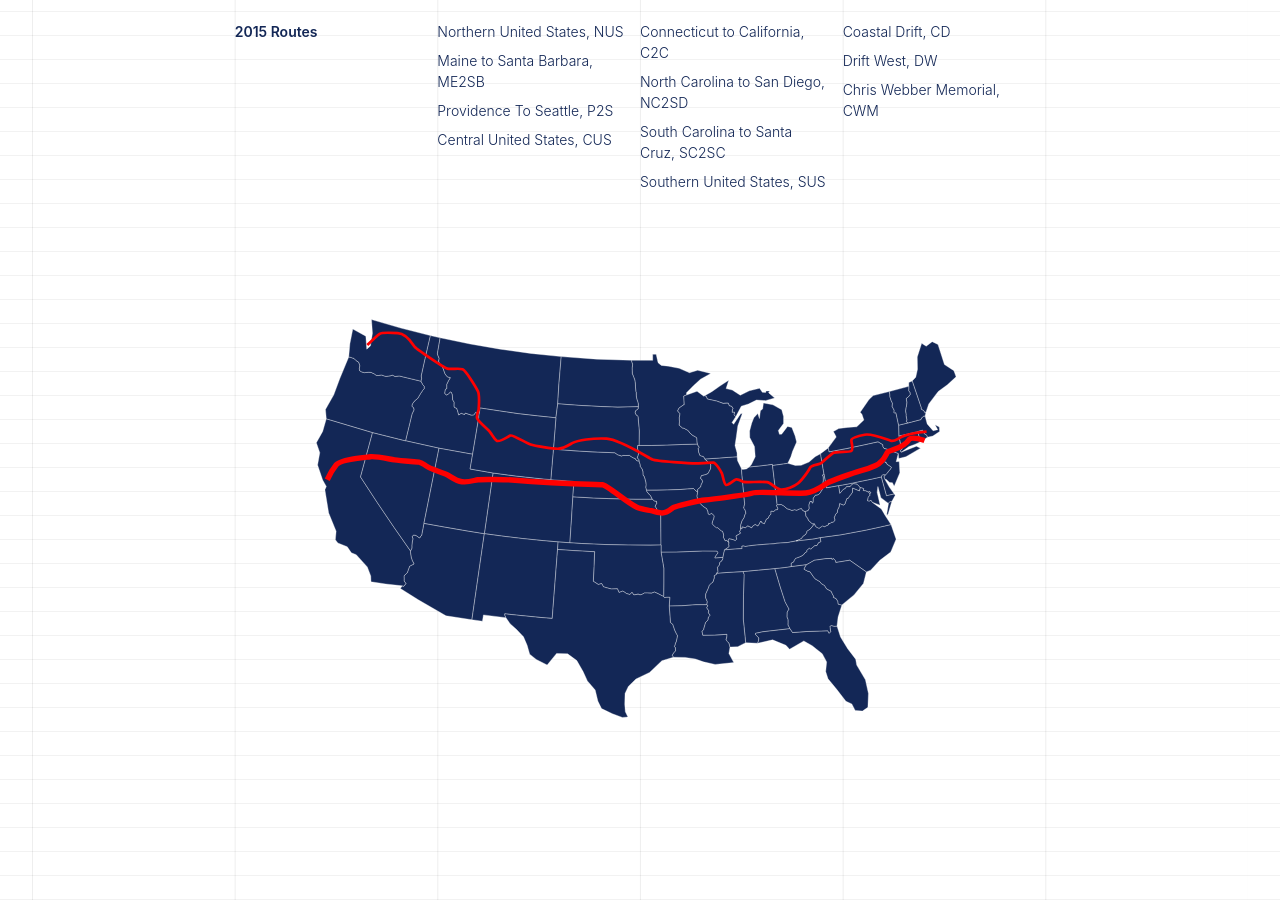
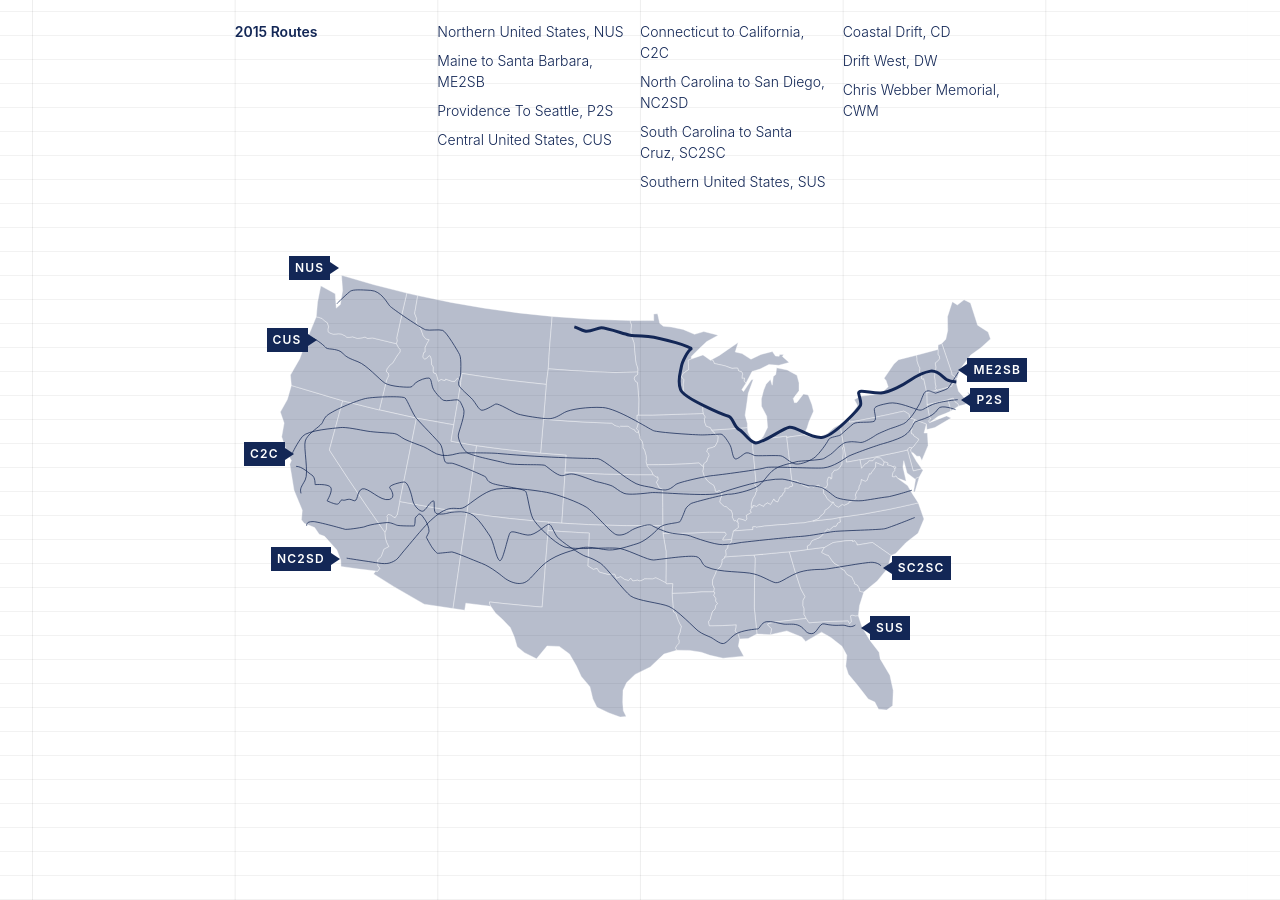
Before and after one commit to morf-studio/babar-2015, a Jekyll site: the page built from index.html, in a window 1280 px wide and 900 px high, scrolled down 6493 px. Built offline with Jekyll 4.4.1, drawn with Linux system fonts in a browser that asks for light colours.

Commit message:
SVG Path Animations are going.
Symbol Refs absolutlely botch and ruin sag animation, so just drop the
path into the html directly if you want to reference it.

Add view box and enable background to keep consistent proportions

```diff
--- a/_includes/footer.html
+++ b/_includes/footer.html
@@ -84,4 +84,6 @@
     document.getElementById("ID").classList.toggle("closed");
   }
 
+
+
 </script>
--- a/css/main.scss
+++ b/css/main.scss
@@ -29,20 +29,32 @@
   color:$navy;
   //border-left:2rem solid $red;
 }
-#Story{
-  //border-left:2px solid $navy;
-}
 
 
+// Fundraising Bar Animations
 #bar-a {max-height:41% ; height:41% ;}
 #bar-b {max-height:50% ; height:50% ;}
 #bar-c {max-height:51% ; height:51% ;}
 #bar-d {max-height:53% ; height:53% ;}
 #bar-e {max-height:100%; height:100%; }
 
+
+// MAP Animations
+.mapContainer{
+  width:(em(300));
+  height:(em(200));
+  @include breakpoint(m) {
+    width:(em(600));
+    height:(em(400));
+  }
+  @include breakpoint(l) {
+    width:(em(900));
+    height:(em(600));
+  }
+}
 .map{
   width:100%;
-  height:80vh;
+  height:100%;
   max-width:100%;
   display: inline-block;
 	fill: currentColor;
@@ -56,25 +68,129 @@
     }
   }
 }
-.routePath{
-  &:hover{
-    stroke-width: 20px;
-    path{
-      stroke-width: 20px;
-    }
-  }
-  &.active{
-    path{
-      animation: dash 2s ease-in-out forwards;
-    }
+
+// Triggers for Route Path Animation
+
+#labelNUS  {
+  @include breakpoint(m) {
+    top:2%; left:9%;
+  };
+  @include breakpoint(l) {
+    left:11%;
   }
 }
+#labelME2SB{
+  @include breakpoint(m) {
+    top:19%; right:3.5%;
+  };
+  @include breakpoint(l) {
+    right:7%;
+  }
+}
+#labelP2S  {
+  @include breakpoint(m) {
+    top:24%; right:6%;
+  };
+  @include breakpoint(l) {
+    right:9%;
+  }
+}
+#labelCUS  {
+  @include breakpoint(m) {
+    top:14%; left:6%;
+  };
+  @include breakpoint(l) {
+    left:8.5%;
+  }
+}
+#labelC2C  {
+  @include breakpoint(m) {
+    top:33%; left:3%;
+  };
+  @include breakpoint(l) {
+    left:6%;
+  }
+}
+#labelNC2SD{
+  @include breakpoint(m) {
+    top:50.5%; left:6%;
+  };
+  @include breakpoint(l) {
+    left:9%;
+  }
+}
+#labelSC2SC{
+  @include breakpoint(m) {
+    top:52%; right:12%;
+  };
+  @include breakpoint(l) {
+    right:15.5%;
+  }
+}
+#labelSUS  {
+  @include breakpoint(m) {
+    top:62%; right:18%;
+  };
+  @include breakpoint(l) {
+    right:20%;
+  }
+}
+
+.trigger{
+  display:none;
+  @include breakpoint(m) {
+    display:block;
+  };
+  font-size:$h6;
+  background-color:$navy;
+  color:$white;
+  padding:.25em .5em;
+  letter-spacing: 0.1em;
+  &:before, &:after{
+    content:'';
+    display: inline-block;
+    position: absolute;
+    top:.5em;
+  }
+}
+.pointer-left{
+  &:before{
+    left: -.75em;
+    border-right:.75em solid $navy;
+    border-top:.5em solid transparent;
+    border-bottom:.5em solid transparent;
+  }
+}
+.pointer-right{
+  &:after{
+    right: -.75em;
+    border-left:.75em solid $navy;
+    border-top:.5em solid transparent;
+    border-bottom:.5em solid transparent;
+  }
+}
+
+.pathAnim{
+
+}
+.path{
+  stroke-dasharray: 1000;
+  stroke-dashoffset: 1000;
+  stroke-width:4;
+  animation: dash 2s ease-in-out forwards infinite;
+}
 @-webkit-keyframes dash {
+  from {
+    stroke-dashoffset: 1000;
+  }
   to {
     stroke-dashoffset: 0;
   }
 }
 @keyframes dash {
+  from {
+    stroke-dashoffset: 1000;
+  }
   to {
     stroke-dashoffset: 0;
   }
@@ -129,13 +245,8 @@
   margin-bottom:0;
 }
 blockquote{
-  //background-color:$red;
-  //color:$white;
   font-size:1.25rem;
   line-height:1.5rem;
-  //padding:1.5rem 0;
-  //padding:4rem;
-  //font-weight:600;
   position:relative;
   margin-left:3rem;
   &:before{
@@ -163,17 +274,7 @@
   position:relative;
   //overflow-x:hidden;
 }
-#WhatIsBB{
-  //color:$white;
-  //background-color:$navy;
-}
 
-.average-line{
-  @include breakpoint(l) {
-    width:100%;
-    border-top: 1px dotted $navy;
-  };
-}
 .fundraiser-name{
   transform:rotate(90deg);
   transform-origin: 6% 75%;
@@ -182,7 +283,3 @@
     transform-origin: 20% 200%;
   };
 }
-
-#Financials {
-  border-top: 2px $red solid;
-}
--- a/index.html
+++ b/index.html
@@ -263,9 +263,42 @@
               </div>
             </div>
           </figcaption>
-          <div class="relative">
-            <div class="absolute top-0 left-0 right-0 bottom-0 z2"> <svg class="map routePath"> <use xlink:href="#P2S"></use> </svg> </div>
-            <div class="absolute top-0 left-0 right-0 bottom-0 z2"> <svg class="map routePath"> <use xlink:href="#C2C"></use> </svg> </div>
+
+        </figure>
+        <div class="relative mapContainer float-center">
+          <!-- Triggers / Labels for Route Path Animation -->
+          <button class="absolute z4 top-0 left-0  pointer-right trigger" id="labelNUS"  onclick="getElementById('pNUS').classList.add('pathAnim');"> NUS </button>
+          <button class="absolute z4 top-0 right-0 pointer-left  trigger" id="labelME2SB"> ME2SB </button>
+          <button class="absolute z4 top-s right-0 pointer-left  trigger" id="labelP2S"  > P2S </button>
+          <button class="absolute z4 top-s left-0  pointer-right trigger" id="labelCUS"  > CUS </button>
+          <button class="absolute z4 top-m left-0  pointer-right trigger" id="labelC2C"  > C2C </button>
+          <button class="absolute z4 top-l left-0  pointer-right trigger" id="labelNC2SD"> NC2SD </button>
+          <button class="absolute z4 top-m right-0 pointer-left  trigger" id="labelSC2SC"> SC2SC </button>
+          <button class="absolute z4 top-l right-0 pointer-left  trigger" id="labelSUS"  > SUS </button>
+          <!-- Route Paths as SVGs -->
+          <div class="absolute top-0 left-0 right-0 bottom-0 z2">
+            <svg id="pNUS" class="map routePath wow strokeInLeft" viewBox="0 0 1200 800" enable-background="new 0 0 1200 800">
+              <!-- <use xlink:href="#NUS"></use>  -->
+              <path class="path" fill="none" stroke="#132756" stroke-width="1" stroke-miterlimit="10" d="M1021.8,162.566c0,0-8.705-0.799-13.231-3.264
+            		c-4.528-2.467-11.094-12.688-21.142-11.12c-10.05,1.567-19.461,6.839-27.341,12.219c-7.879,5.381-26.562,16.071-38.966,16.885
+            		c-12.406,0.814-30.88-5.834-29.553,0.673c1.326,6.506,4.037,12.368,2.376,15.77c-1.66,3.402-35.053,41.603-51.697,42.795
+            		c-16.645,1.189-33.479-15.091-43.146-13.473c-9.667,1.615-37.405,23.128-45.875,20.689c-8.471-2.439-14.058-14.025-20.99-17.56
+            		c-6.932-3.533-8.41-16.502-14.129-17.854c-5.72-1.354-59.476-23.461-64.078-35.617c-4.602-12.159,0.059-22.759,1.053-30.029
+            		c0.994-7.271,8.677-21.171,12.728-23.856c4.049-2.688-38.615-14.729-56.845-16.907c-18.229-2.177-17.899-0.041-25.915-1.962
+            		c-8.015-1.921-30.431-9.625-36.587-9.457c-6.156,0.169-14.822,6.017-22.063,4.225c-7.24-1.792-13.571-7.813-21.33-5.762
+            		c-7.759,2.049-9.696,6.321-18.247,5.143c-8.551-1.18-32.604-2.262-48.55-8.028c-15.945-5.769-35.972-15.7-45.944-16.432
+            		c-9.971-0.732-36.594,1.792-41.859-1.468s-10.982-15.765-16.012-14.789c-5.032,0.979-7.597,8.196-17.248,9.395
+            		c-9.652,1.196-39.835-4.092-43.965-6.925c-4.133-2.835-10.76-13.124-17.95-15.048c-7.191-1.925-25.34,1.688-38.123-9.478
+            		c-12.782-11.168-10.697-12.034-13.092-20.576"/>
+          </svg>
+        </div>
+          <div class="absolute top-0 left-0 right-0 bottom-0 z2"> <svg id="pME2" class="map routePath wow strokeInLeft"> <use xlink:href="#ME2SB"></use> </svg> </div>
+          <div class="absolute top-0 left-0 right-0 bottom-0 z2"> <svg id="pP2S" class="map routePath wow strokeInLeft"> <use xlink:href="#P2S"></use> </svg> </div>
+          <div class="absolute top-0 left-0 right-0 bottom-0 z2"> <svg id="pCUS" class="map routePath wow strokeInLeft"> <use xlink:href="#CUS"></use> </svg> </div>
+          <div class="absolute top-0 left-0 right-0 bottom-0 z2"> <svg id="pC2C" class="map routePath wow strokeInLeft"> <use xlink:href="#C2C"></use> </svg> </div>
+          <div class="absolute top-0 left-0 right-0 bottom-0 z2"> <svg id="pNC2" class="map routePath wow strokeInLeft"> <use xlink:href="#NC2SD"></use> </svg> </div>
+          <div class="absolute top-0 left-0 right-0 bottom-0 z2"> <svg id="pSC2" class="map routePath wow strokeInLeft"> <use xlink:href="#SC2SC"></use> </svg> </div>
+          <div class="absolute top-0 left-0 right-0 bottom-0 z2"> <svg id="pSUS" class="map routePath wow strokeInLeft"> <use xlink:href="#SUS"></use> </svg> </div>
             <script>
             //var routePaths = document.getElementsByClassName('routePath');
             //var i;
@@ -273,33 +306,32 @@
             //
             //}
 
-                  var path = document.querySelector('#C2C path');
-                  var length = path.getTotalLength();
-                  // Clear any previous transition
-                  path.style.transition = path.style.WebkitTransition = 'none';
-                  // Set up the starting positions
-                  path.style.strokeDasharray = length + ' ' + length;
-                  path.style.strokeDashoffset = length;
-                  // Trigger a layout so styles are calculated & the browser
-                  // picks up the starting position before animating
-                  path.getBoundingClientRect();
-                  // Define our transition
-                  path.style.transition = path.style.WebkitTransition = 'stroke-dashoffset 2s linear';
-
+                //var path = document.querySelector('#C2C path');
+                //var length = path.getTotalLength();
+                //// Clear any previous transition
+                //path.style.transition = path.style.WebkitTransition = 'none';
+                //// Set up the starting positions
+                //path.style.strokeDasharray = length + ' ' + length;
+                //path.style.strokeDashoffset = length;
+                //// Trigger a layout so styles are calculated & the browser
+                //// picks up the starting position before animating
+                //path.getBoundingClientRect();
+                //// Define our transition
+                //path.style.transition = path.style.WebkitTransition = 'stroke-dashoffset 2s linear';
+//
             //var path = document.querySelector('#P2S path');
             //var length = path.getTotalLength();
 
             // Go!
-                  path.style.strokeDashoffset = '0';
+              //  path.style.strokeDashoffset = '0';
             </script>
 
-            <div class="relative z1">
+          <div class="absolute z1 top-0 left-0 right-0 bottom-0">
             <svg class="map"> <use xlink:href="#MAP"></use> </svg>
             <!-- <img class="float-center" src="img/content/map/usaLow.svg" alt=""> -->
 
           </div>
         </div>
-        </figure>
 
 
       </section>
```
Also changed, not shown: _includes/mapinline.svg, 3 other files. Lines whose indentation alone changed are shown as unchanged.
